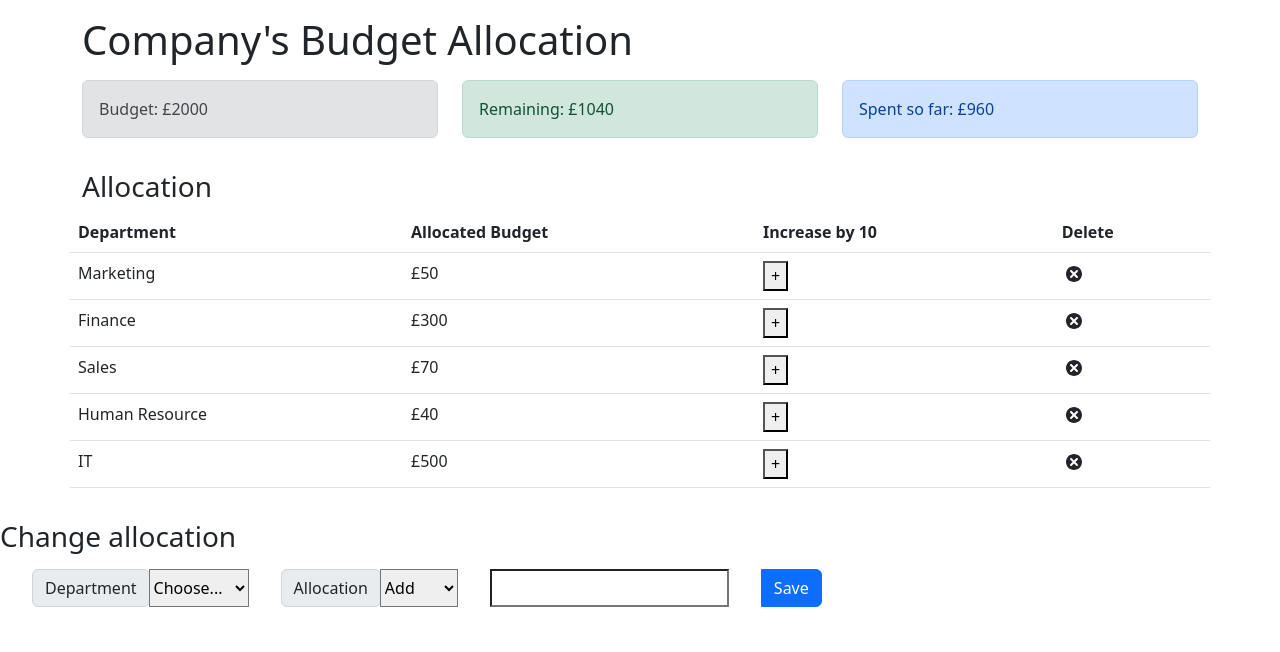
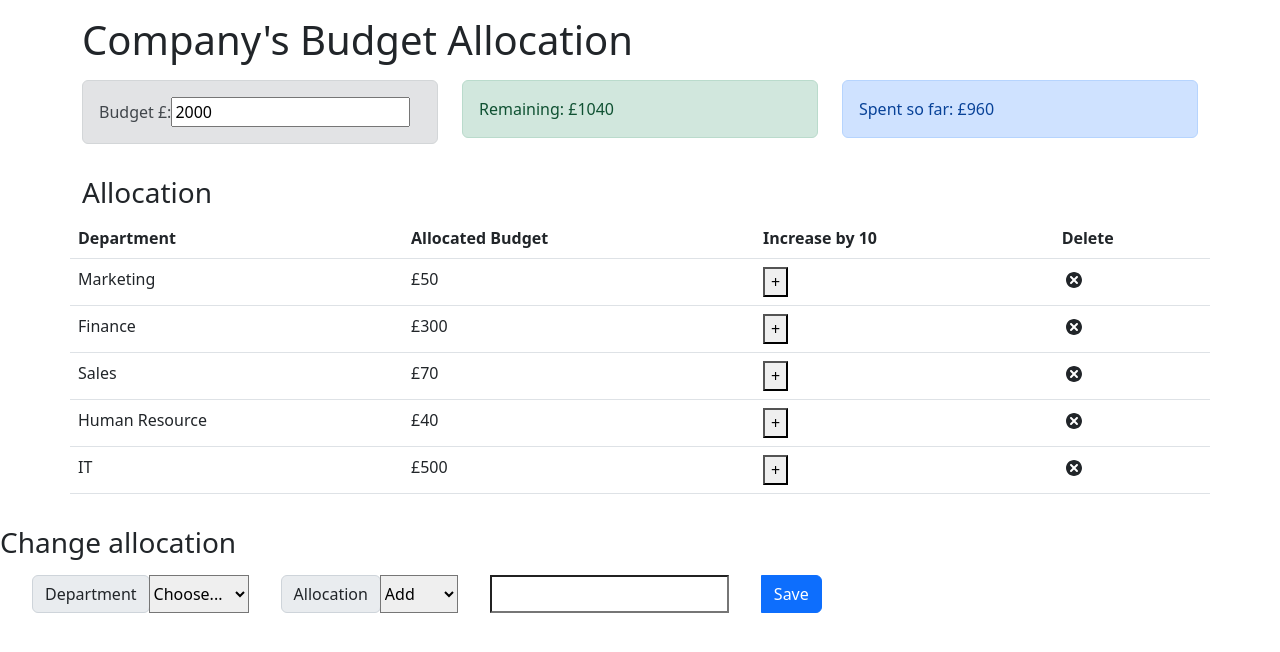
Before and after one commit to ibm-developer-skills-network/ejtos-react_budget_app, a React (Create React App) app: page / in a window 1280 px wide. Shown: the top 652 px of the page. Built offline with nearby package versions, Linux system fonts and the light colour scheme.

Commit message:
Update Budget.js

```diff
--- a/src/components/Budget.js
+++ b/src/components/Budget.js
@@ -1,11 +1,33 @@
-import React, { useContext } from 'react';
+import React, { useContext, useState } from 'react';
 import { AppContext } from '../context/AppContext';
 const Budget = () => {
-    const { budget } = useContext(AppContext);
-    return (
-        <div className='alert alert-secondary'>
-            <span>Budget: £{budget}</span>
-        </div>
-    );
+  const { budget, totalExpenses, currency } = useContext(AppContext);
+  const [updatedBudget, setupdatedBudget] = useState(budget);
+  console.log('Expenses' + totalExpenses);
+  const withBudget = (e) => {
+    const newBudget = parseInt(e.target.value);
+    if (newBudget > 20000) {
+      alert("Cannot be greater than 20,000");
+      setupdatedBudget(budget);
+      return;
+    } else if(newBudget < totalExpenses) {
+        alert("Cannot be less than" + totalExpenses);
+        setupdatedBudget(budget);
+        return;
+    }else
+     {
+      setupdatedBudget(newBudget);
+    }
+  }
+  return (
+    <div className='alert alert-secondary'>
+      <span>Budget {currency}:
+        <input type="number"
+          value={updatedBudget}
+          step={10}
+          onChange={withBudget}/>
+      </span>
+    </div>
+  );
 };
 export default Budget;
```
